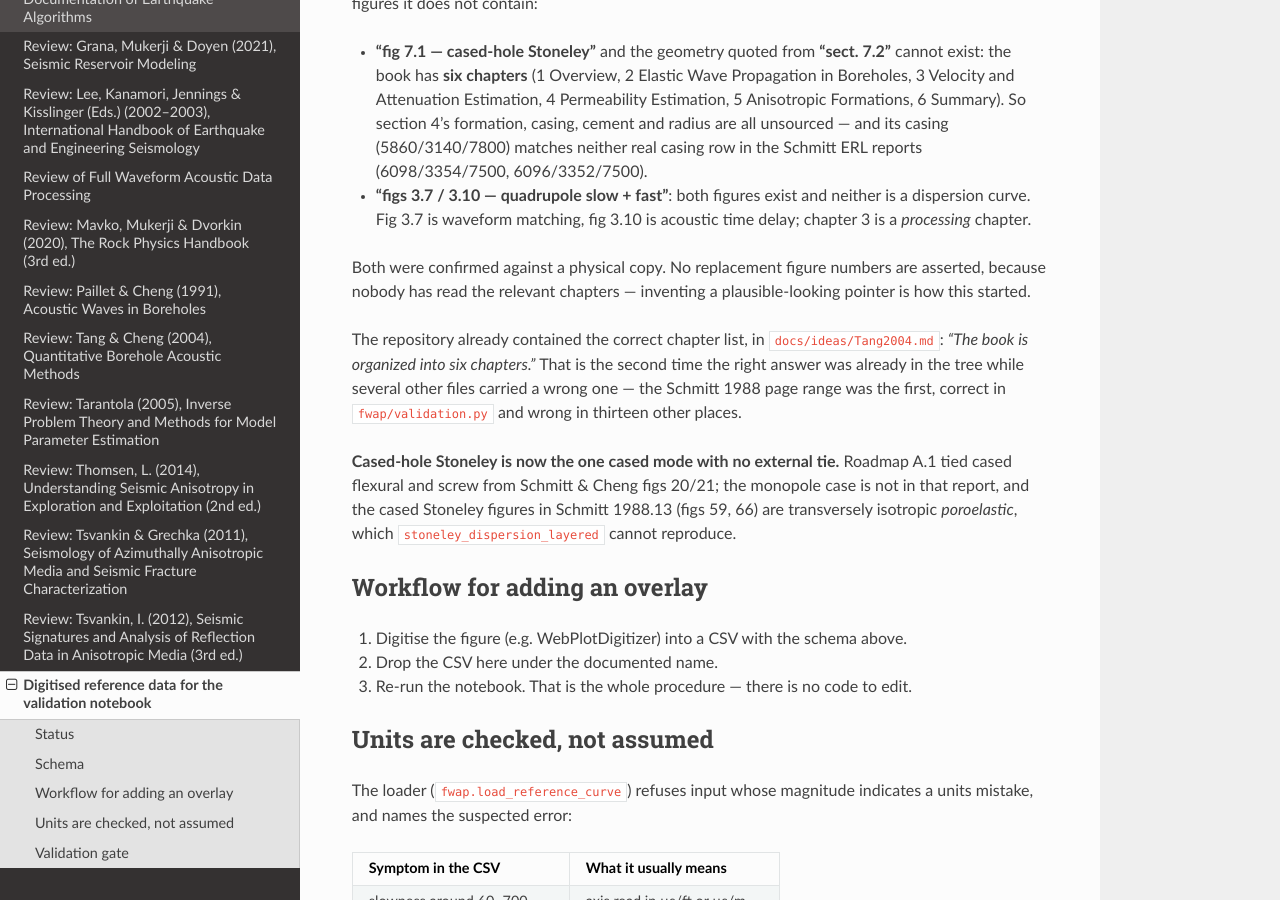
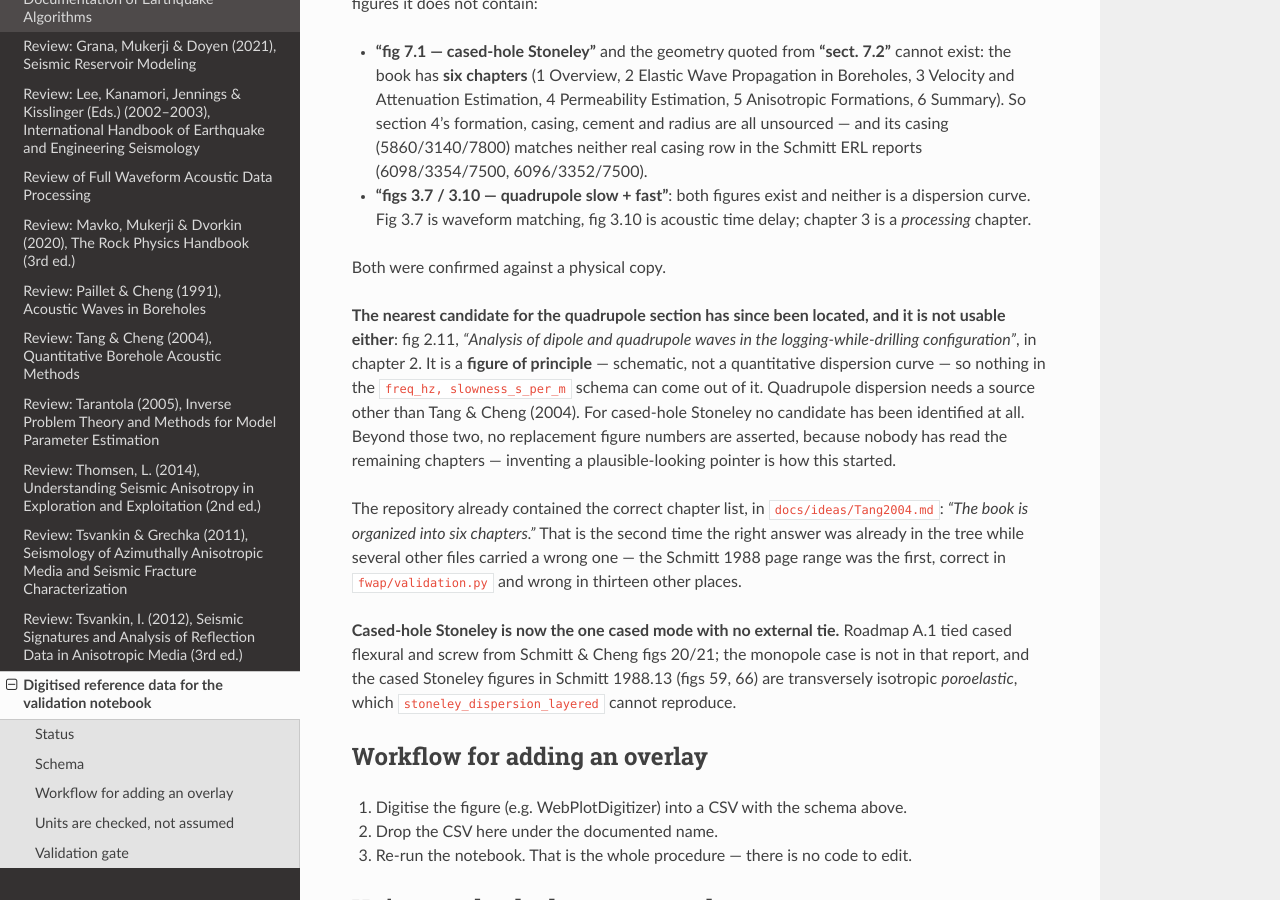
Before and after one commit to ingehap/fwap, a Sphinx documentation site: the page built from docs/notebooks/_data/README.md, in a window 1280 px wide and 900 px high, scrolled down 2931 px. Built offline with Sphinx 7.4.7 and the Read the Docs theme 3.1.0, drawn with Linux system fonts in a browser that asks for light colours.

Commit message:
Close the quadrupole search: fig 2.11 exists and is a figure of principle
The nearest candidate to what section 3 wanted has been located in a
physical copy: figure 2.11, "Analysis of dipole and quadrupole waves in
the logging-while-drilling configuration", in chapter 2 (Elastic Wave
Propagation in Boreholes).

It is a figure of principle -- schematic rather than a quantitative
dispersion curve -- so nothing in the freq_hz, slowness_s_per_m schema can
come out of it.

That settles the question the previous commit left open. It had said
chapter 2 was "where a quadrupole dispersion figure would plausibly live,
but that is inference from the book's contents rather than a reading of
it". The chapter is right and the inference was still wrong about what is
there: quadrupole dispersion needs a source outside Tang & Cheng (2004)
entirely.

For cased-hole Stoneley no candidate has been identified in that book at
all.

Documentation only.

Co-Authored-By: Claude Opus 5 <noreply@anthropic.com>
Claude-Session: https://claude.ai/code/session_01EBkzd3cD7T3HhC2t8rSHAG

```diff
--- a/docs/notebooks/_data/README.md
+++ b/docs/notebooks/_data/README.md
@@ -146,9 +146,18 @@ shale at `V_Sv` 1768 > `V_f` 1500. That curve waits in
   neither is a dispersion curve. Fig 3.7 is waveform matching, fig 3.10 is
   acoustic time delay; chapter 3 is a *processing* chapter.
 
-Both were confirmed against a physical copy. No replacement figure numbers
-are asserted, because nobody has read the relevant chapters — inventing a
-plausible-looking pointer is how this started.
+Both were confirmed against a physical copy.
+
+**The nearest candidate for the quadrupole section has since been located,
+and it is not usable either**: fig 2.11, *"Analysis of dipole and
+quadrupole waves in the logging-while-drilling configuration"*, in
+chapter 2. It is a **figure of principle** — schematic, not a quantitative
+dispersion curve — so nothing in the `freq_hz, slowness_s_per_m` schema can
+come out of it. Quadrupole dispersion needs a source other than Tang &
+Cheng (2004). For cased-hole Stoneley no candidate has been identified at
+all. Beyond those two, no replacement figure numbers are asserted, because
+nobody has read the remaining chapters — inventing a plausible-looking
+pointer is how this started.
 
 The repository already contained the correct chapter list, in
 [`docs/ideas/Tang2004.md`](../../ideas/Tang2004.md): *"The book is
```
Also changed, not shown: CHANGELOG.md (+9 -0 lines), docs/notebooks/cylindrical_biot_validation.ipynb.
